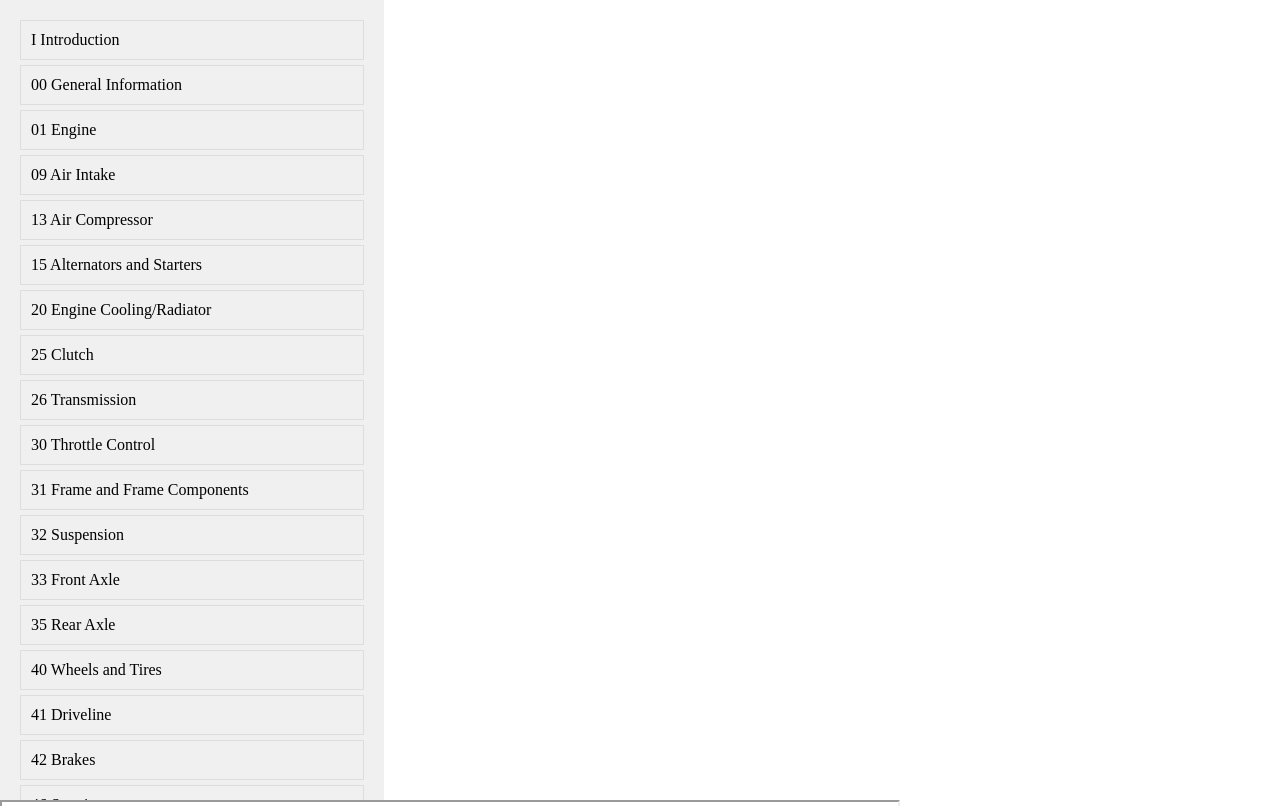
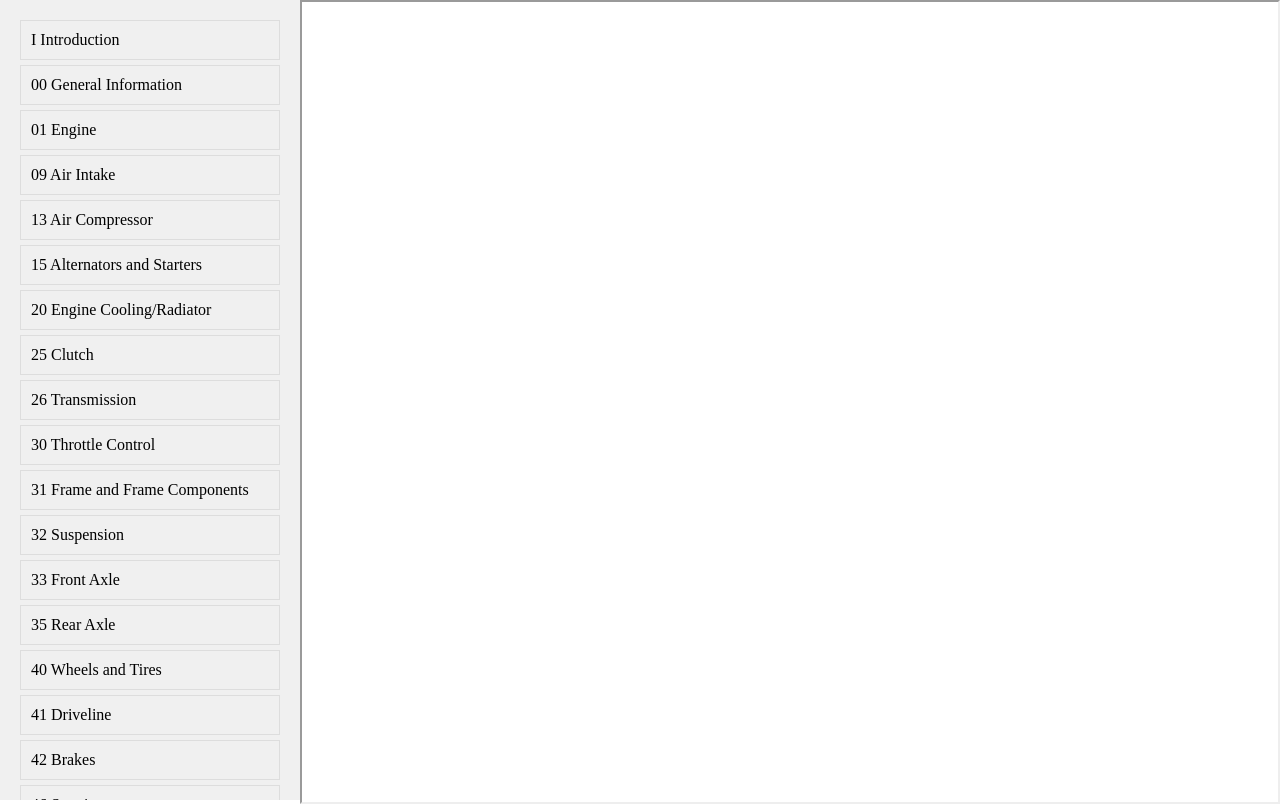
Before and after one commit to 573dave/freightliner.github.io, a plain HTML site: page index.html in a window 1280 px wide. Shown: the top 806 px of the page. Drawn offline with Linux system fonts and the light colour scheme.

Commit message:
Add files via upload

```diff
--- a/index.html
+++ b/index.html
@@ -36,8 +36,8 @@
     </style>
 </head>
 <body>
-
-    <div id="toc">
+    <div id="container" style="display: flex; height: 100vh;">
+        <div id="toc" style="flex: 0 0 300px; overflow-y: auto; height: 100%;">
             <div class="toc-item" onclick="openPDF('pdfs/I Introduction.pdf')">I Introduction</div>
             <div class="toc-item" onclick="openPDF('pdfs/00 General Information.pdf')">00 General Information</div>
             <div class="toc-item" onclick="openPDF('pdfs/01 Engine.pdf')">01 Engine</div>
@@ -68,8 +68,8 @@
             <div class="toc-item" onclick="openPDF('pdfs/91 Seats and Restraint Systems.pdf')">91 Seats and Restraint Systems</div>
             <div class="toc-item" onclick="openPDF('pdfs/98 Paint.pdf')">98 Paint</div>
         </div>
-
-    <iframe id="pdfViewer"></iframe>
+        <iframe id="pdfViewer" style="flex-grow: 1; height: 100%;" src=""></iframe>
+    </div>
 
     <script>
         function openPDF(filename) {
```
Lines whose indentation alone changed are shown as unchanged.
